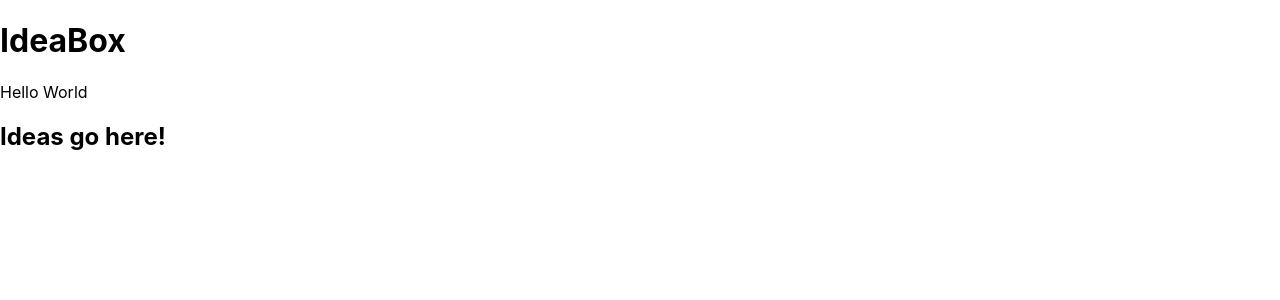
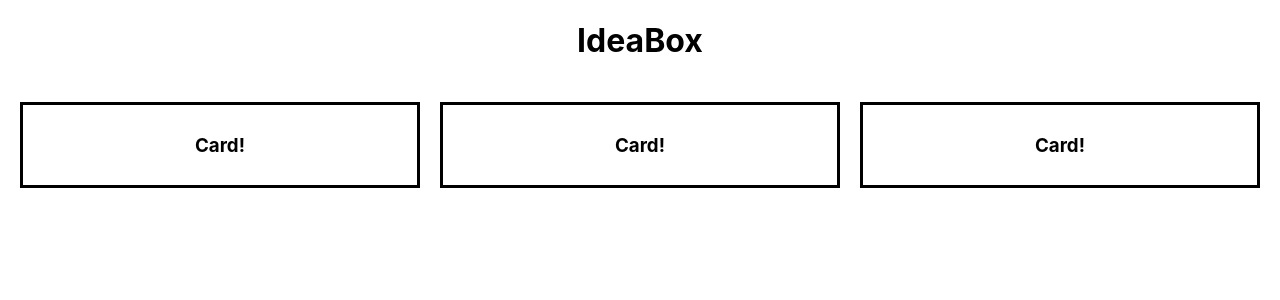
Before and after one commit to exasperlnc/idea_box, a React (Create React App) app: page / in a window 1280 px wide. Shown: the top 300 px of the page. Built offline with nearby package versions, Linux system fonts and the light colour scheme.

Commit message:
fix file routing

```diff
--- a/src/components/App/App.js
+++ b/src/components/App/App.js
@@ -11,11 +11,10 @@ function App()  {
   const [ideas, setIdeas] = useState(dummyIdeas);
 
   return (
-    <main>
+    <main className='App'>
     <h1>IdeaBox</h1>
-    <p>Hello World</p>
-    <Ideas/>
-    </main>
+    <Ideas ideas={ideas} />
+  </main>
   )
 }
 
--- a/src/components/Ideas/Ideas.css
+++ b/src/components/Ideas/Ideas.css
@@ -0,0 +1,6 @@
+.ideas-container {
+  padding: 20px;
+  display: grid;
+  grid-template-columns: repeat(3, 1fr);
+  grid-gap: 20px;
+}
--- a/src/components/Ideas/Ideas.js
+++ b/src/components/Ideas/Ideas.js
@@ -1,10 +1,16 @@
 // Ideas.js
-
+import Card from '../Card/Card';
 import './Ideas.css';
 
-function Ideas(){
+function Ideas(props){
+  const { name } = props;
+
   return (
-    <h2>Ideas go here!</h2>
+      <div className='ideas-container'>
+      <Card />
+      <Card />
+      <Card />
+    </div>
   )
 }
 
```
